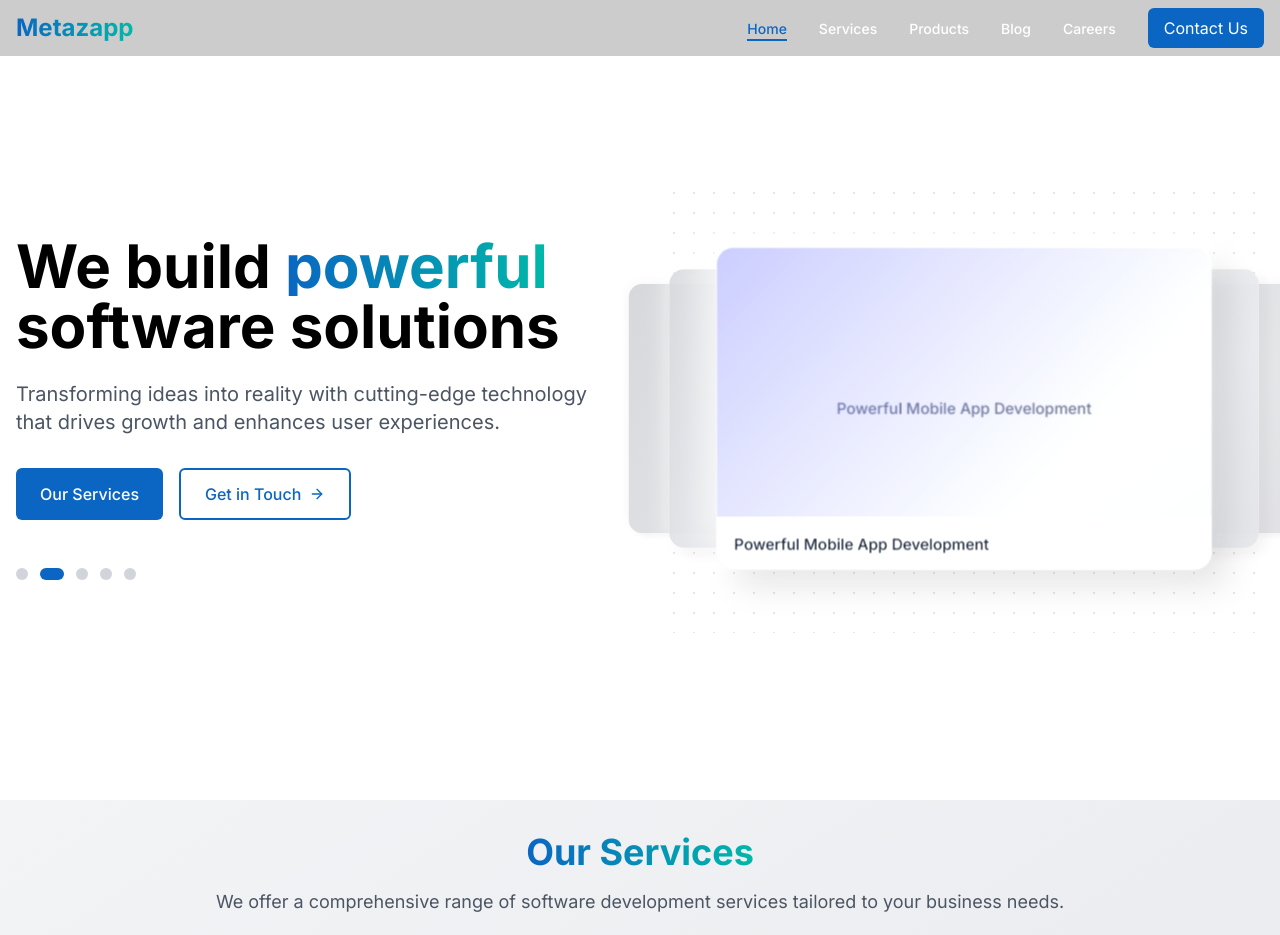
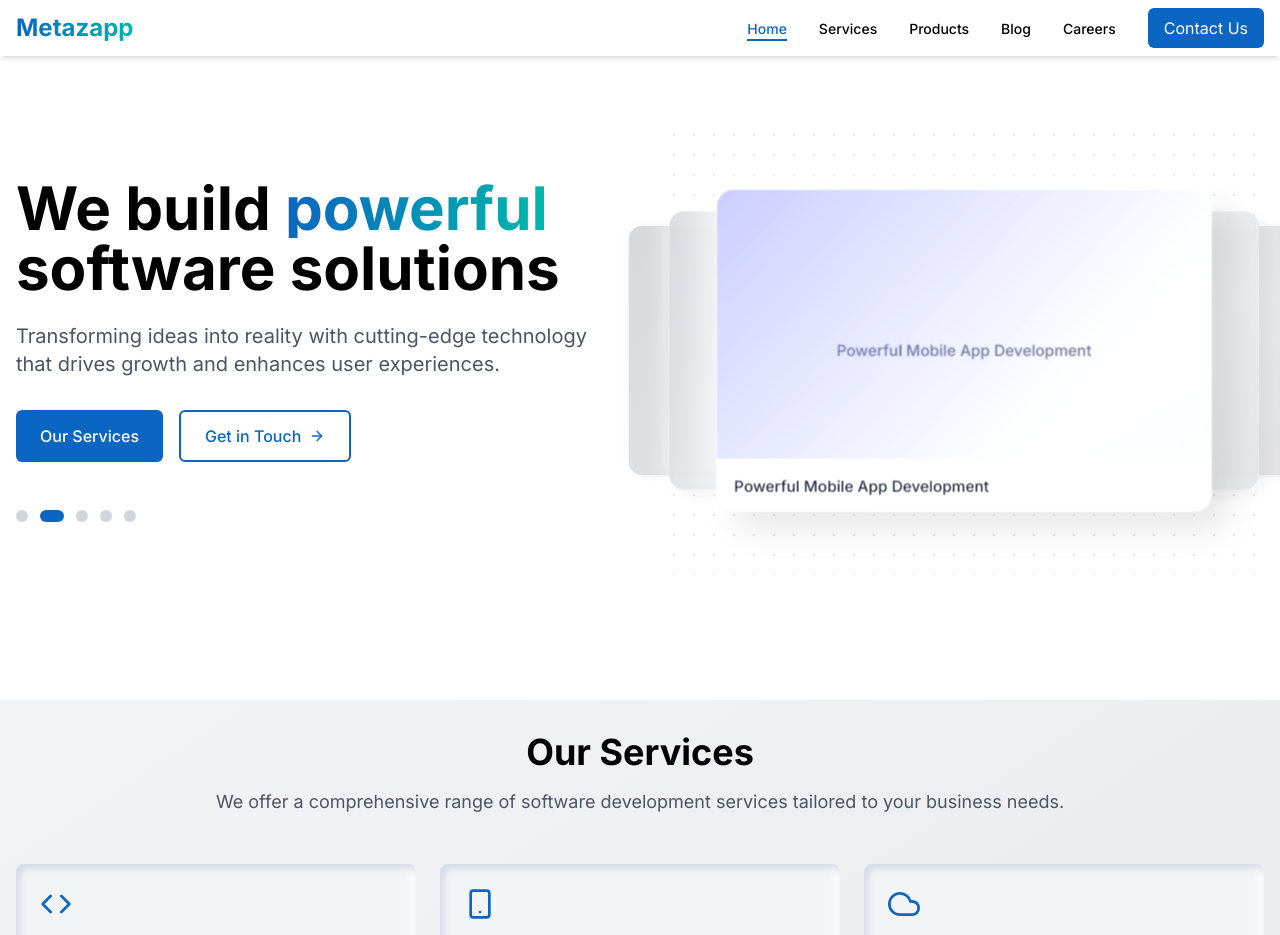
Before and after one commit to metazapp/meta-site-next, a Next.js app: page / in a window 1280 px wide. Shown: the top 935 px of the page. Built offline with nearby package versions, Linux system fonts and the light colour scheme.

Commit message:
upd:chore

```diff
--- a/app/components/layout/Navbar.tsx
+++ b/app/components/layout/Navbar.tsx
@@ -31,8 +31,8 @@ const Navbar = () => {
     <header
     className={`fixed top-0 w-full z-50 transition-all duration-300 ${
       isScrolled
-        ? "bg-white shadow-md py-2"
-        : "bg-black/20 backdrop-blur-sm py-2"
+        ? "bg-black/10 backdrop-blur-sm py-2"
+        : "bg-white shadow-md py-2"
     }`}
   >
       <div className="container mx-auto px-4 flex justify-between items-center">
@@ -54,7 +54,7 @@ const Navbar = () => {
                       ? "text-primary"
                       : isScrolled
                       ? "text-gray-800"
-                      : "text-white"
+                      : "text-black"
                   }`}
                 >
                   {link.label}
--- a/app/components/sections/HeroSection.tsx
+++ b/app/components/sections/HeroSection.tsx
@@ -59,7 +59,7 @@ const HeroSection = () => {
   const activeKeyword = keywords[activeIndex];
 
   return (
-    <section className="min-h-screen pt-16 pb-12 md:pt-20 md:pb-16 flex items-center relative overflow-hidden">
+    <section className="min-h-[700px] pt-6 pb-8 md:pt-6 md:pb-6 flex items-center relative overflow-hidden">
       <div className="container mx-auto px-4">
         <div className="grid grid-cols-1 md:grid-cols-2 gap-8 md:gap-12 items-center">
           {/* Text Content Side */}
--- a/app/components/sections/ProductsShowcase.tsx
+++ b/app/components/sections/ProductsShowcase.tsx
@@ -18,7 +18,7 @@ const ProductsShowcase = () => {
   : products.filter(product => product.category === activeCategory).slice(0, 4);
 
   return (
-    <section className="py-20 bg-white">
+    <section className="py-20 bg-gray-50">
       <div className="container mx-auto px-4">
         <ScrollReveal>
           <SectionHeading
--- a/app/components/sections/ServicesSection.tsx
+++ b/app/components/sections/ServicesSection.tsx
@@ -36,7 +36,7 @@ const ServicesSection = () => {
               className="p-4 sm:p-6 rounded-lg bg-gray-100 shadow-[inset_4px_4px_8px_#d1d9e6,inset_-4px_-4px_8px_#ffffff] transition-all duration-300 hover:shadow-[4px_4px_12px_#d1d9e6,-4px_-4px_12px_#ffffff] hover:-translate-y-1"
               style={{ minHeight: "250px" }}
             >
-              <div className="flex items-center justify-center mb-3">
+              <div className="flex items-center justify-start mb-3">
                 {React.cloneElement(iconMap[service.icon], { size: 32, className: "text-primary" })}
               </div>
               <h3 className="text-md font-bold text-gray-700 mb-2">{service.title}</h3>
--- a/app/components/ui/SectionHeading.tsx
+++ b/app/components/ui/SectionHeading.tsx
@@ -20,7 +20,7 @@ const SectionHeading = ({
       className={`mb-12 ${centered ? "text-center" : ""} ${className}`}
     >
       <h2
-        className={`text-3xl md:text-4xl font-bold mb-4 gradient-text inline-block ${
+        className={`text-3xl md:text-4xl font-bold mb-4 inline-block ${
           light ? "text-white" : ""
         }`}
       >
```
